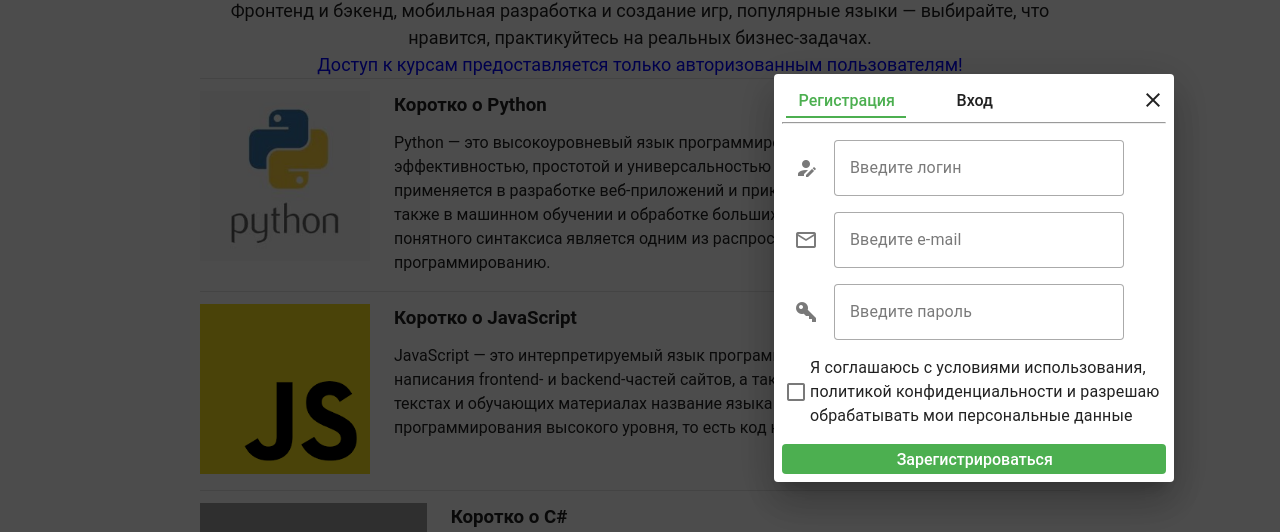
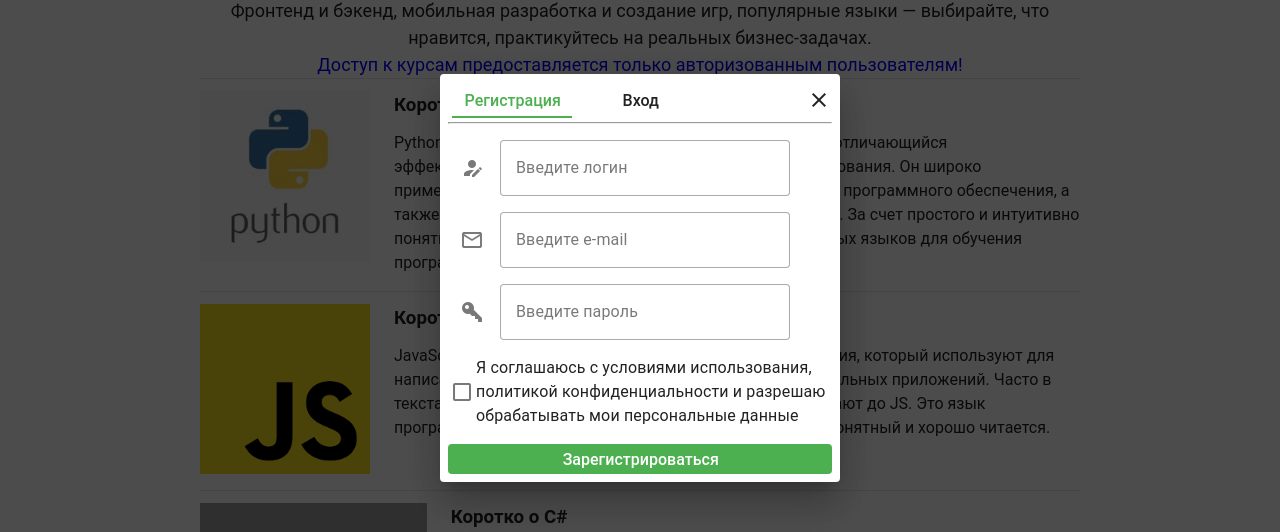
Before and after one commit to Aleksandr0717/it-courses, a Vue app: page / in a window 1280 px wide. Both pictures are taken after a click on the button "Авторизация". Shown: the part 122-654 px from the top of the page. Built offline with nearby package versions, Linux system fonts and the light colour scheme; grey boxes are pictures that could not be loaded.

Commit message:
доработка

```diff
--- a/src/components/UI/RegForm.vue
+++ b/src/components/UI/RegForm.vue
@@ -110,7 +110,7 @@ const loading = ref(false)
 <template>
   <v-dialog
     v-model="localVisibleForm"
-    opacity="0.7"
+    opacity=".7"
     transition="dialog-bottom-transition"
     persistent
   >
@@ -267,18 +267,14 @@ const loading = ref(false)
 
 <style scoped lang="scss">
 .form-login {
-  left: 750px;
+  align-self: anchor-center;
   .form-btn {
     letter-spacing: 0;
     font-size: 16px;
   }
 }
-.form-register {
-  top: 270px;
-  left: 750px;
   .form-btn {
     letter-spacing: 0;
     font-size: 16px;
   }
-}
 </style>
```
